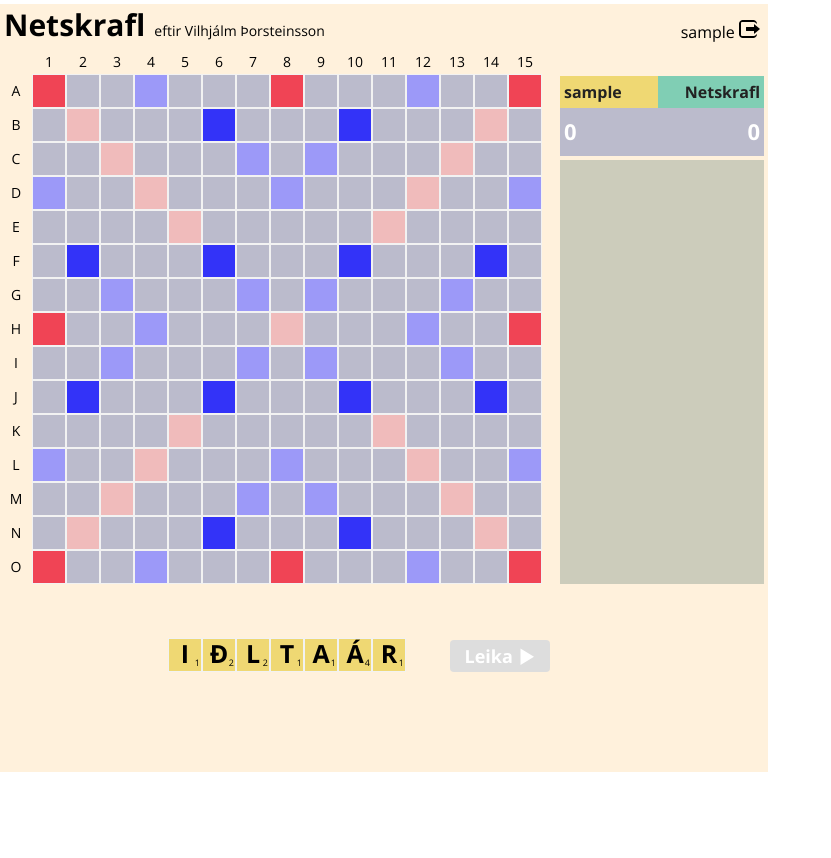
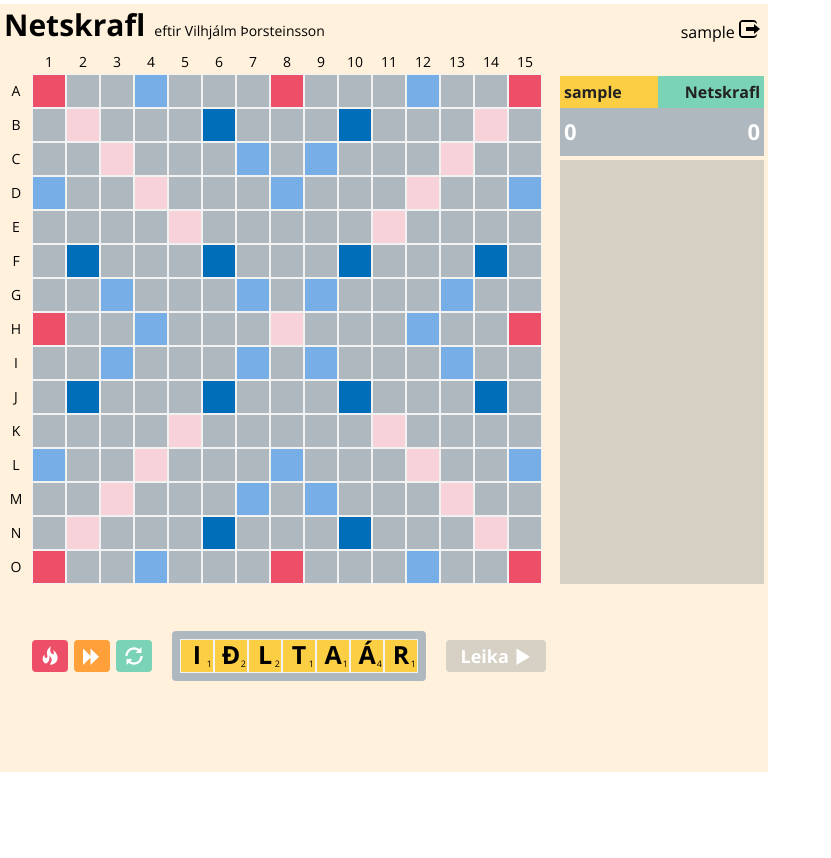
Before and after one commit to vthorsteinsson/Skrafl, a Flask app: page / in a window 1280 px wide. Shown: the whole page, without its empty margins (0-831 px from the left). Run offline with Flask 2, Linux system fonts and the light colour scheme; the visitor is signed in with stand-in values (Sample User, id 1); some libraries are stand-ins or nearby versions.

Commit message:
Pass moves; colors freshened

```diff
--- a/skraflmechanics.py
+++ b/skraflmechanics.py
@@ -863,7 +863,7 @@ class ExchangeMove:
 
     def summary(self, board):
         """ Return a summary of the move, as a tuple: (coordinate, word, score) """
-        return ("", u"EXC " + unicode(len(self._titles)), 0)
+        return (u"", u"EXCH " + unicode(len(self._titles)), 0)
 
     def score(self, board):
         """ Calculate the score of this move, which is assumed to be legal """
@@ -887,6 +887,10 @@ class PassMove:
         """ Return the standard move notation of a coordinate followed by the word formed """
         return u"Pass"
 
+    def summary(self, board):
+        """ Return a summary of the move, as a tuple: (coordinate, word, score) """
+        return (u"", u"PASS", 0)
+
     def check_legality(self, state):
         """ Check whether this move is legal on the board """
         # Always legal
--- a/static/netskrafl.js
+++ b/static/netskrafl.js
@@ -36,16 +36,22 @@
 
    function appendMove(player, coord, word, score) {
       /* Add a move to the move history list */
+      if (coord != "")
+         coord = "(" + coord + ")";
       if (player == 0) {
          str = '<div class="leftmove"><span class="score">' + score + '</span>' +
-            '<span class="word"><i>' + word + '</i> (' + coord + ')</span></div>';
+            '<span class="word"><i>' + word + '</i> ' + coord + '</span></div>';
       }
       else {
-         str = '<div class="rightmove"><span class="word">(' + coord + ') <i>' + word + '</i></span>' +
+         str = '<div class="rightmove"><span class="word">' + coord + ' <i>' + word + '</i></span>' +
             '<span class="score">' + score + '</span></div>';
       }
       movelist = $("div.movelist");
       movelist.append(str);
+      if (player == humanPlayer())
+         $("div.movelist").children().last().addClass("humancolor");
+      else
+         $("div.movelist").children().last().addClass("autoplayercolor");
       lastchild = $("div.movelist:last-child");
       firstchild = $("div.movelist").children().eq(0); /* :first-child doesn't work?! */
       topoffset = lastchild.position().top -
@@ -154,7 +160,9 @@
             if (t == '?') {
                /* Dropping a blank tile: we need to ask for its meaning */
                e.target.classList.add("over");
+               eld.style.opacity = "0.6";
                letter = promptForBlank();
+               eld.style.opacity = "1.0";
                e.target.classList.remove("over");
                if (letter == null)
                   ok = false;
@@ -224,23 +232,6 @@
       $("div.submitmove").toggleClass("over", false);
    }
 
-   function setPlayerStyles(human) {
-      /* Set styles that identify the human vs. autoplayer */
-      if (human == 0) {
-         /* The human is the first (left) player */
-         bgcolor_left = $(".racktile").css("background-color");
-         bgcolor_right = "#80CEB4"; /* freshtile */
-      }
-      else {
-         bgcolor_left = "#80CEB4"; /* freshtile */
-         bgcolor_right = $(".racktile").css("background-color");
-      }
-      $("div.leftmove").css({ "background-color" : bgcolor_left });
-      $("div.rightmove").css({ "background-color" : bgcolor_right });
-      $("h3.playerleft").css({ "background-color" : bgcolor_left });
-      $("h3.playerright").css({ "background-color" : bgcolor_right });
-   }
-
    function findCovers() {
       var moves = [];
       $("div.tile").each(function() {
@@ -308,7 +299,6 @@
                appendMove(player, coord, word, score);
             }
          }
-         identifyPlayers();
          /* Refresh the submit button */
          updateSubmitMove();
       }
@@ -319,8 +309,34 @@
       }
    }
 
-   function submitMove() {
-      var moves = findCovers();
+   function submitPass() {
+      submitMove('pass');
+   }
+
+   function submitExchange() {
+      submitMove('exch');
+   }
+
+   function submitResign() {
+      submitMove('rsgn');
+   }
+
+   function submitMove(movetype) {
+      var moves = [];
+      if (movetype == null || movetype == 'move')
+         moves = findCovers();
+      else
+      if (movetype == 'pass') {
+         moves.push("pass");
+      }
+      else
+      if (movetype == 'exch') {
+         moves.push("exch=" + exchangeTiles());
+      }
+      else
+      if (movetype == 'rsgn') {
+         moves.push("rsgn");
+      }
       if (moves.length == 0)
          return;
       /* Erase previous error message, if any */
@@ -353,11 +369,11 @@
 
          // code to run if the request fails; the raw request and
          // status codes are passed to the function
-         error: function( xhr, status, errorThrown ) {
-            alert( "Sorry, there was a problem!" );
-            console.log( "Error: " + errorThrown );
-            console.log( "Status: " + status );
-            console.dir( xhr );
+         error: function(xhr, status, errorThrown) {
+            alert("Villa í netsamskiptum");
+            console.log("Error: " + errorThrown);
+            console.log("Status: " + status);
+            console.dir(xhr);
          },
 
          // code to run regardless of success or failure
@@ -372,5 +388,12 @@
       initRackDraggable();
       initDropTargets();
       initMoveList();
-      identifyPlayers();
+      if (humanPlayer() == 0) {
+         $("h3.playerleft").addClass("humancolor");
+         $("h3.playerright").addClass("autoplayercolor");
+      }
+      else {
+         $("h3.playerright").addClass("humancolor");
+         $("h3.playerleft").addClass("autoplayercolor");
+      }
    }
--- a/static/skrafl.css
+++ b/static/skrafl.css
@@ -33,6 +33,15 @@
 .glyphicon-screenshot:before {
   content: "\e087";
 }
+.glyphicon-refresh:before {
+  content: "\e031";
+}
+.glyphicon-forward:before {
+  content: "\e075";
+}
+.glyphicon-fire:before {
+  content: "\e104";
+}
 
 body {
    font-family: 'Open Sans', 'Helvetica Neue', 'Arial', sans-serif;
@@ -56,7 +65,7 @@ table.board {
    overflow: hidden;
    text-align: center;
    font-size: 24px;
-   background-color: #bbbbcc;
+   background-color: #afb8bf;
    border-style: solid;
    border-color: #f2f2f2;
    border-width: 1px;
@@ -105,12 +114,13 @@ td.rowid {
 #H8, #B2, #C3, #D4, #E5, #B14, #C13, #D12, #E11,
 #K5, #L4, #M3, #N2, #K11, #L12, #M13, #N14 {
    /* Double word score */
-   background-color: #f0bbbb;
+   background-color: #f7d2d8;
 }
 
 #A1, #A8, #A15, #H1, #H15, #O1, #O8, #O15 {
    /* Triple word score */
-   background-color: #f04455;
+   /* background-color: #f04455; */
+   background-color: #ee4f68;
 }
 
 #A4, #A12, #C7, #C9, #D1, #D8, #D15,
@@ -119,18 +129,17 @@ td.rowid {
 #I3, #I7, #I9, #I13,
 #O4, #O12, #M7, #M9, #L1, #L8, #L15 {
    /* Double letter score */
-   background-color: #9c99f8;
+   background-color: #78aee6;
 }
 
 #B6, #B10, #F2, #F6, #F10, #F14,
 #N6, #N10, #J2, #J6, #J10, #J14 {
    /* Triple letter score */
-   background-color: #3333f8;
+   background-color: #006db8;
 }
 
 div.tile {
-   /* background-color: #e0d8b0; */
-   background-color: #E0C199;
+   background-color: #e4ad87;
    font-size: 25px;
    line-height: 25px;
    font-weight: 700;
@@ -148,7 +157,7 @@ div.tile {
 
 div.racktile {
    cursor: move;
-   background-color: #EFD873;
+   background-color: #fcce43;
 }
 
 div.blanktile {
@@ -156,7 +165,8 @@ div.blanktile {
 }
 
 div.freshtile {
-   background-color: #80CEB4;
+   /* background-color: #80CEB4; */
+   background-color: #7ad3b7;
 }
 
 div.letterscore {
@@ -177,7 +187,7 @@ div.heading {
    position: relative;
    width: 100%;
    height: 80px;
-   background-color: #bbbbcc;
+   background-color: #afb8bf;
    top: 0; left: 0;
    padding-left: 0px;
    padding-right: 0px;
@@ -255,7 +265,7 @@ div.movelist {
    left: 0px;
    height: 424px;
    width: 100%;
-   background-color: #ccccbb;
+   background-color: #d6d1c4;
    overflow: auto;
    font-size: 15px;
    line-height: 15px;
@@ -264,15 +274,22 @@ div.movelist {
 }
 
 div.leftmove {
-   /* background-color: #f0bbbb; */
    text-align: left;
    padding: 2px;
 }
 
 div.rightmove {
-   /* background-color: #9c99f8; */
    text-align: right;
    padding: 2px;
+}
+
+.humancolor {
+   /* background-color: #EFD873; */
+   background-color: #fcce43;
+}
+
+.autoplayercolor {
+   background-color: #7ad3b7;
 }
 
 span.score {
@@ -354,8 +371,13 @@ div.rightcol {
 div.rack {
    position: absolute;
    text-align: center;
-   bottom: 100px;
-   left: 168px;
+   bottom: 91px;
+   left: 172px;
+   background-color: #afb8bf;
+   padding: 8px;
+   border-width: 0;
+   border-radius: 4px;
+   margin: 0;
 }
 
 div.error {
@@ -366,7 +388,7 @@ div.error {
    left: 34px;
    width: 520px;
    height: 28px;
-   background-color: #f04455;
+   background-color: #ee4f68;
    font-size: 16px;
    font-weight: 700;
    color: white;
@@ -392,15 +414,66 @@ div.submitmove {
    height: 28px;
    text-align: center;
    bottom: 100px;
-   left: 450px;
-   background-color: #55cc66;
+   left: 446px;
+   background-color: #7ad3b7;
    font-size: 18px;
    font-weight: 700;
    color: white;
    margin: 0;
    padding-top: 4px;
    border-radius: 4px;
-   cursor: default;
+   cursor: pointer;
+}
+
+div.submitpass {
+   position: absolute;
+   width: 36px;
+   height: 28px;
+   text-align: center;
+   bottom: 100px;
+   left: 74px;
+   background-color: #ffa03b;
+   font-size: 18px;
+   font-weight: 700;
+   color: white;
+   margin: 0;
+   padding-top: 4px;
+   border-radius: 4px;
+   cursor: pointer;
+}
+
+div.submitresign {
+   position: absolute;
+   width: 36px;
+   height: 28px;
+   text-align: center;
+   bottom: 100px;
+   left: 32px;
+   background-color: #ee4f68;
+   font-size: 18px;
+   font-weight: 700;
+   color: white;
+   margin: 0;
+   padding-top: 4px;
+   border-radius: 4px;
+   cursor: pointer;
+}
+
+div.submitexchange {
+   position: absolute;
+   width: 36px;
+   height: 28px;
+   text-align: center;
+   bottom: 100px;
+   left: 116px;
+   background-color: #7ad3b7;
+   font-size: 18px;
+   font-weight: 700;
+   color: white;
+   margin: 0;
+   padding-top: 4px;
+   border-radius: 4px;
+   cursor: pointer;
 }
 
 div.loginform {
@@ -472,5 +545,5 @@ div.over {
 }
 
 div.disabled {
-   background-color: #dddddd;
+   background-color: #d6d1c4;
 }
--- a/templates/board.html
+++ b/templates/board.html
@@ -21,13 +21,9 @@
 {% endfor %}
    }
 
-   function identifyPlayers() {
-{% if game.player_index == 0 %}
-      var human = 0;
-{% else %}
-      var human = 1;
-{% endif %}
-      setPlayerStyles(human);
+   function humanPlayer() {
+      /* Identify whether the human player is 0 or 1 */
+      return {{ game.player_index }};
    }
 </script>
 
@@ -95,7 +91,19 @@
 
 <!-- Move submit button -->
 <div class="submitmove disabled" onmouseover="submitover()"
-   onmouseout="submitout()" onclick="submitMove()">Leika <span class="glyphicon glyphicon-play"></span></div>
+   onmouseout="submitout()" onclick="submitMove('move')">Leika <span class="glyphicon glyphicon-play"></span></div>
+
+<!-- Pass button -->
+<div class="submitpass" title="Pass" onmouseover="this.classList.add('over')"
+   onmouseout="this.classList.remove('over')" onclick="submitPass()"><span class="glyphicon glyphicon-forward"></span></div>
+
+<!-- Exchange button -->
+<div class="submitexchange" title="Skipta stöfum" onmouseover="this.classList.add('over')"
+   onmouseout="this.classList.remove('over')" onclick="submitExchange()"><span class="glyphicon glyphicon-refresh"></span></div>
+
+<!-- Resign button -->
+<div class="submitresign" title="Gefa leik" onmouseover="this.classList.add('over')"
+   onmouseout="this.classList.remove('over')" onclick="submitResign()"><span class="glyphicon glyphicon-fire"></span></div>
 
 <!-- Error message, normally hidden -->
 <div class="error"><span class="glyphicon glyphicon-exclamation-sign"></span>
```
Also changed, not shown: netskrafl.py (+17 -3 lines).
